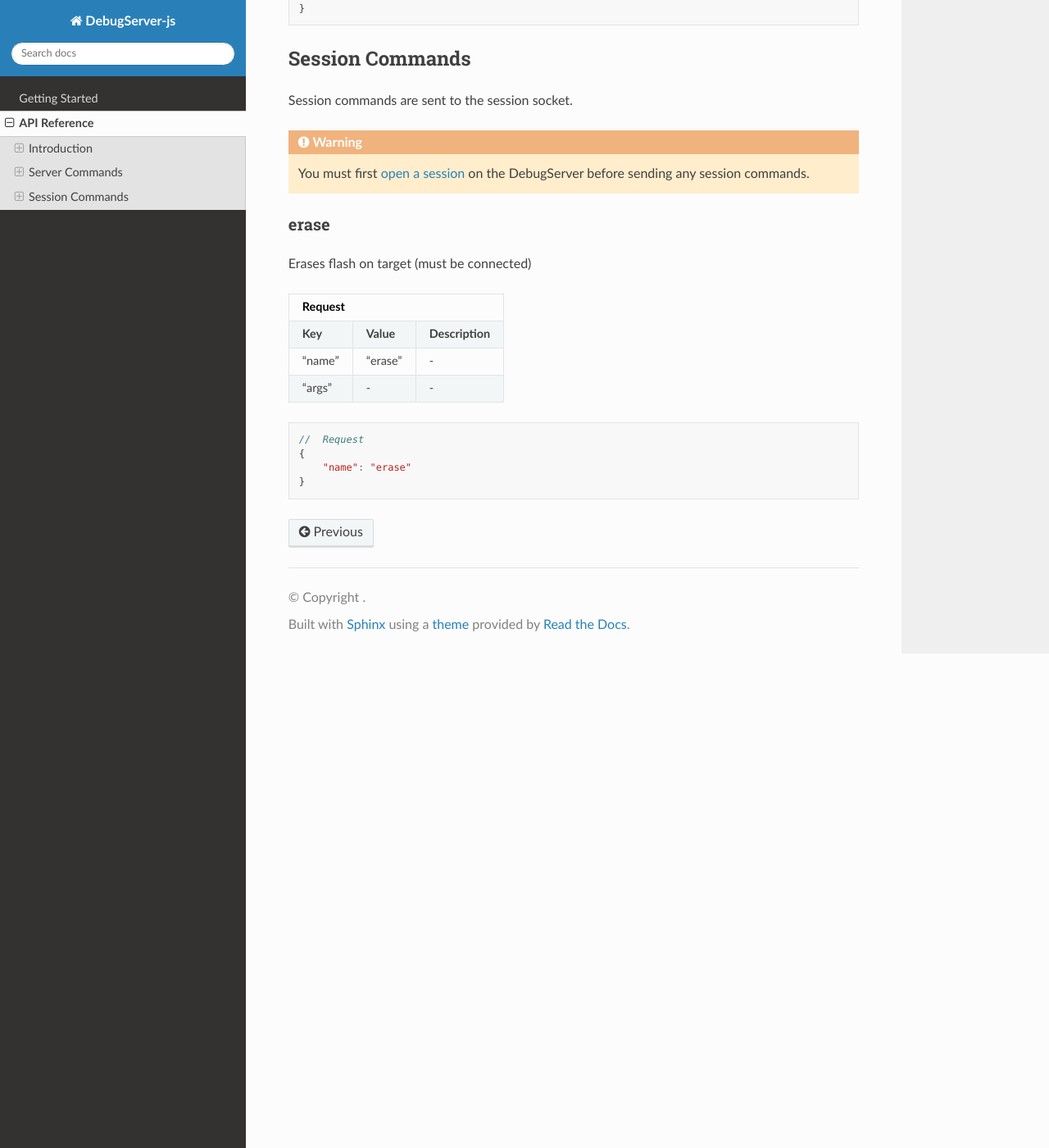
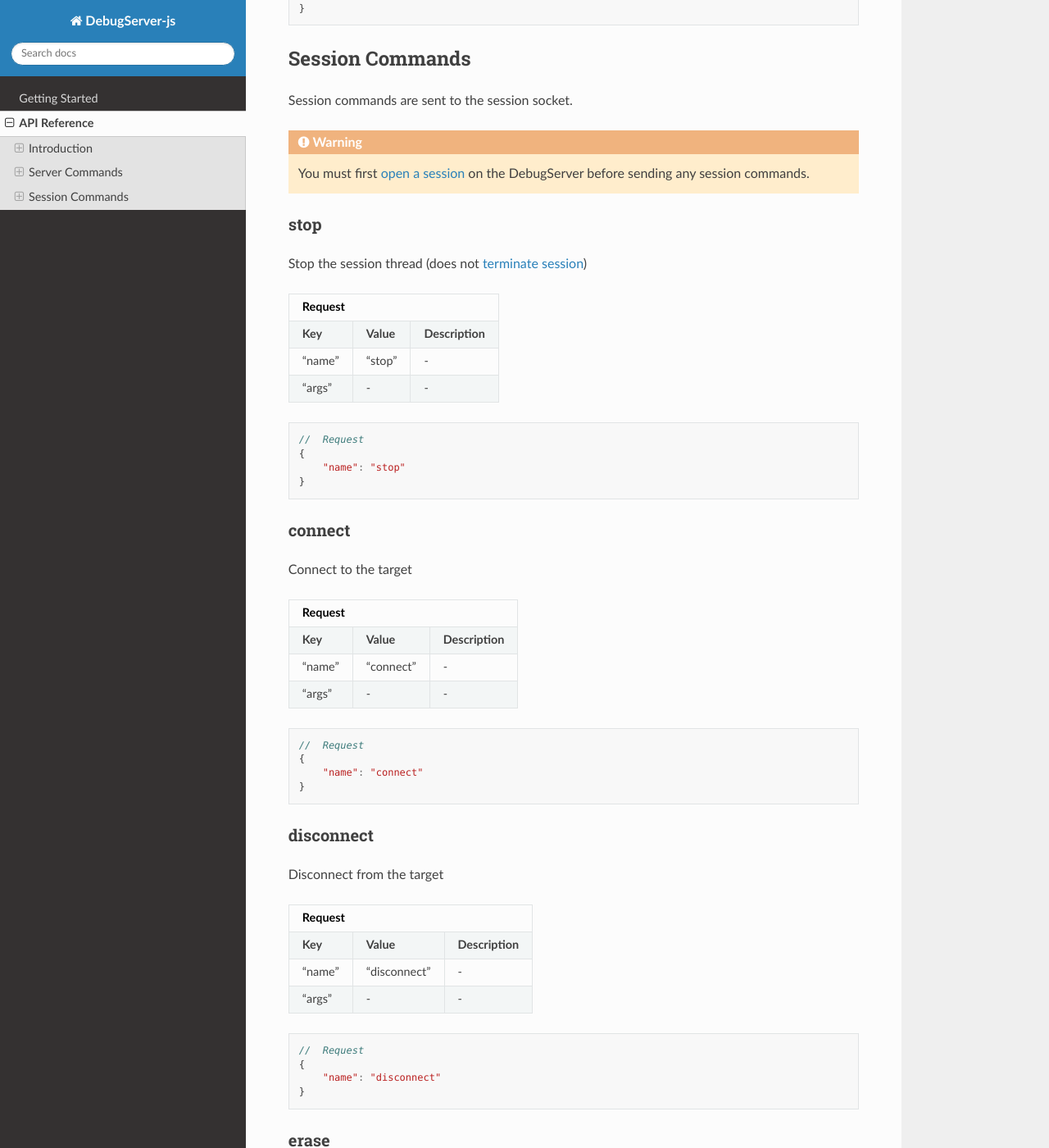
Before and after one commit to webbcam/debugserver-js, a Sphinx documentation site: the page built from docs/api.rst, in a window 1280 px wide and 1400 px high, scrolled down 6786 px. Shown: the whole window at 82% size. Built offline with Sphinx 7.4.7 and the Read the Docs theme 2.0.0, drawn with Linux system fonts in a browser that asks for light colours; some of the changed text lies outside the part shown.

Commit message:
updated docs

```diff
--- a/docs/api/session.rst
+++ b/docs/api/session.rst
@@ -3,13 +3,87 @@
 Session commands are sent to the session socket.
 
 .. warning::
-    You must first :ref:`open a session<openSession>` on the DebugServer before sending any session
+    You must first :ref:`open a session<server-openSession>` on the DebugServer before sending any session
     commands.
+
+.. _session-stop:
+
+stop
+----
+
+Stop the session thread (does not :ref:`terminate session<server-terminateSession>`)
+
++----------------+---------------+----------------------------------+
+| **Request**                                                       |
++================+===============+==================================+
+| **Key**        | **Value**     | **Description**                  |
++----------------+---------------+----------------------------------+
+| "name"         | "stop"        | \-                               |
++----------------+---------------+----------------------------------+
+| "args"         | \-            | \-                               |
++----------------+---------------+----------------------------------+
+
+.. code-block:: javascript
+
+    //  Request
+    {
+        "name": "stop"
+    }
+
+.. _session-connect:
+
+connect
+-------
+
+Connect to the target
+
++----------------+---------------+----------------------------------+
+| **Request**                                                       |
++================+===============+==================================+
+| **Key**        | **Value**     | **Description**                  |
++----------------+---------------+----------------------------------+
+| "name"         | "connect"     | \-                               |
++----------------+---------------+----------------------------------+
+| "args"         | \-            | \-                               |
++----------------+---------------+----------------------------------+
+
+.. code-block:: javascript
+
+    //  Request
+    {
+        "name": "connect"
+    }
+
+.. _session-disconnect:
+
+disconnect
+----------
+
+Disconnect from the target
+
++----------------+---------------+----------------------------------+
+| **Request**                                                       |
++================+===============+==================================+
+| **Key**        | **Value**     | **Description**                  |
++----------------+---------------+----------------------------------+
+| "name"         | "disconnect"  | \-                               |
++----------------+---------------+----------------------------------+
+| "args"         | \-            | \-                               |
++----------------+---------------+----------------------------------+
+
+.. code-block:: javascript
+
+    //  Request
+    {
+        "name": "disconnect"
+    }
+
+.. _session-erase:
 
 erase
 -----
 
-Erases flash on target (must be connected)
+Erases flash on target (must be :ref:`connected<session-connect>`)
 
 +----------------+---------------+----------------------------------+
 | **Request**                                                       |
--- a/docs/conf.py
+++ b/docs/conf.py
@@ -38,7 +38,8 @@ release = u''
 # Add any Sphinx extension module names here, as strings. They can be
 # extensions coming with Sphinx (named 'sphinx.ext.*') or your custom
 # ones.
-extensions = ['sphinx.ext.autosectionlabel']
+#extensions = ['sphinx.ext.autosectionlabel']
+extensions = []
 
 # Add any paths that contain templates here, relative to this directory.
 templates_path = ['.templates']
```
Also changed, not shown: docs/api.rst (+8 -4 lines), docs/api/server.rst (+16 -0 lines), docs/started.rst (+18 -8 lines).
